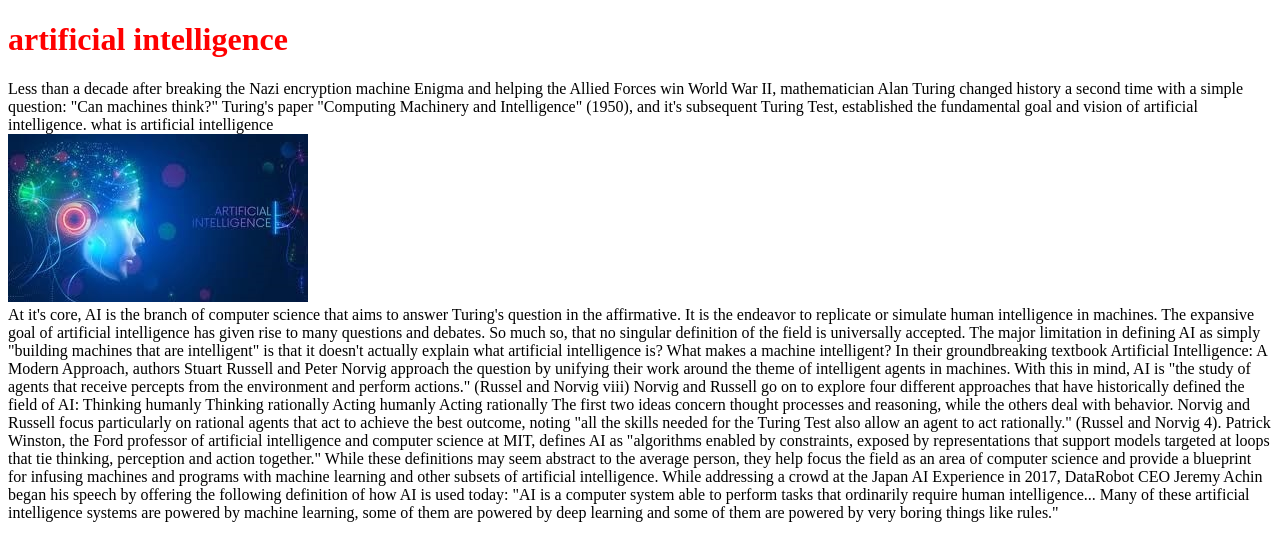
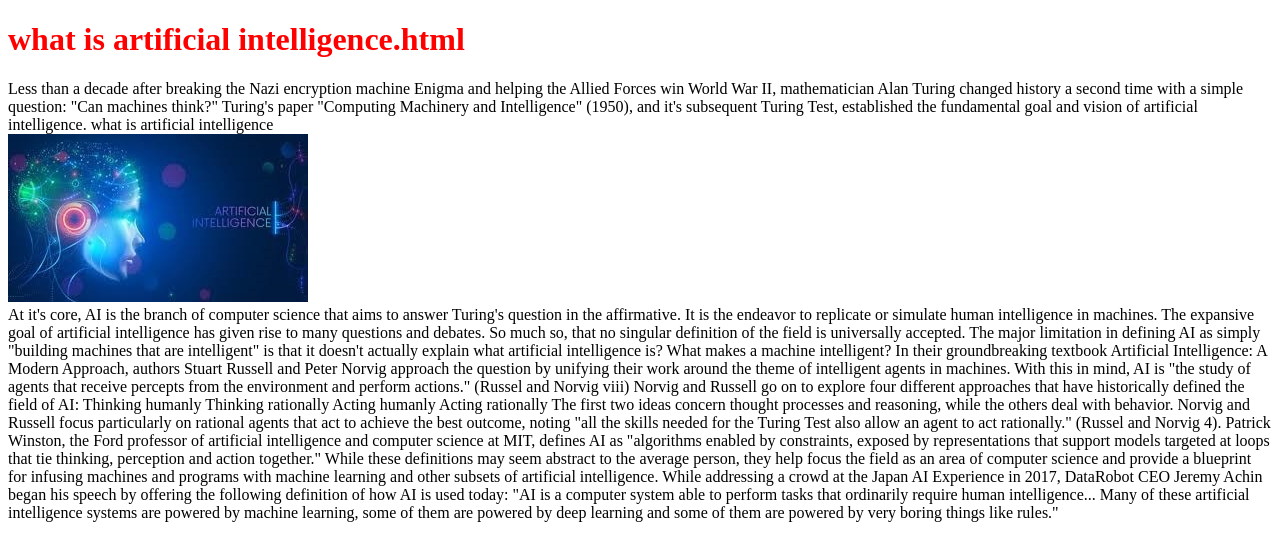
Before and after one commit to mohamed17122001/html.project.report, a plain HTML site: page what is artificial intelligence.html in a window 1280 px wide. Drawn offline with Linux system fonts and the light colour scheme.

Commit message:
Update what is artificial intelligence.html

```diff
--- a/what is artificial intelligence.html
+++ b/what is artificial intelligence.html
@@ -4,7 +4,7 @@
 </head>
 <html>
 <body>
-  <h1>artificial intelligence</h1>
+  <h1>what is artificial intelligence.html</h1>
   <p>
   Less than a decade after breaking the Nazi encryption machine Enigma and helping the Allied Forces win World War II, mathematician Alan Turing changed history a second time with a simple question: "Can machines think?"
 
```
